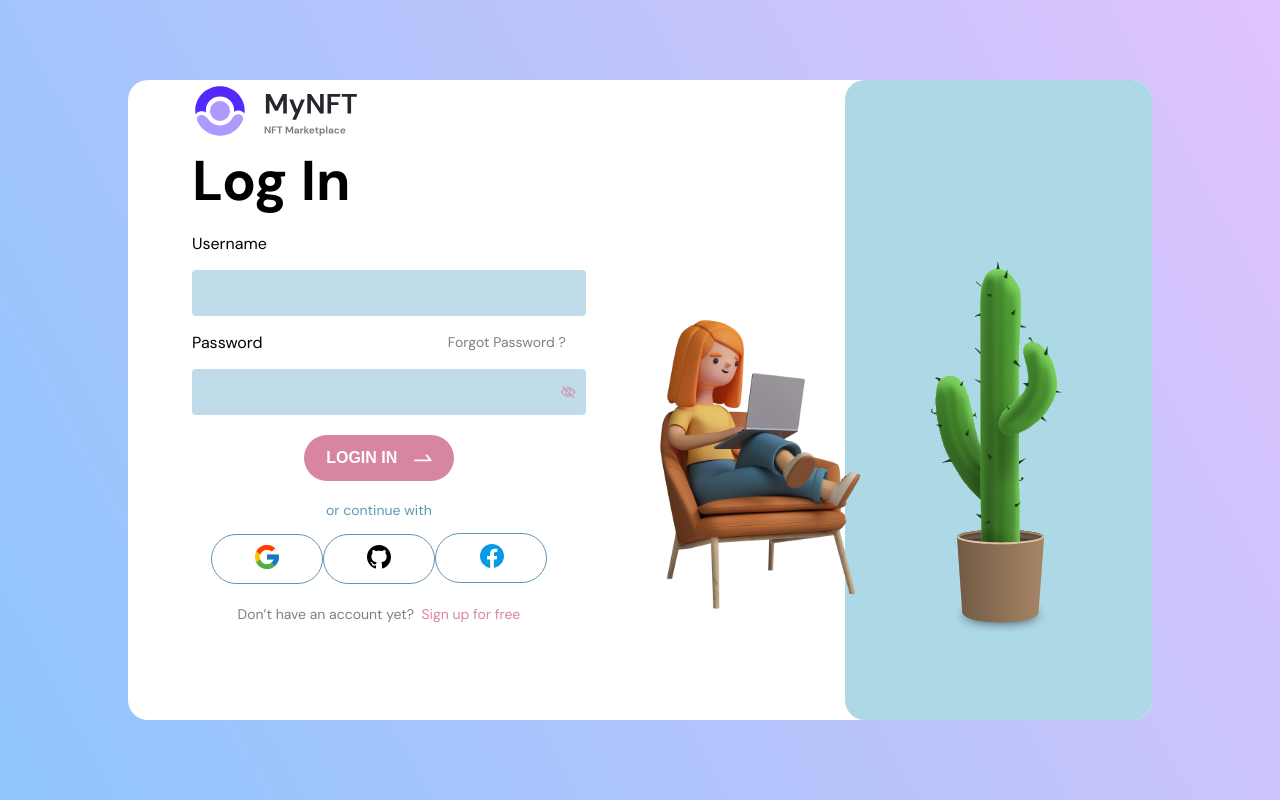
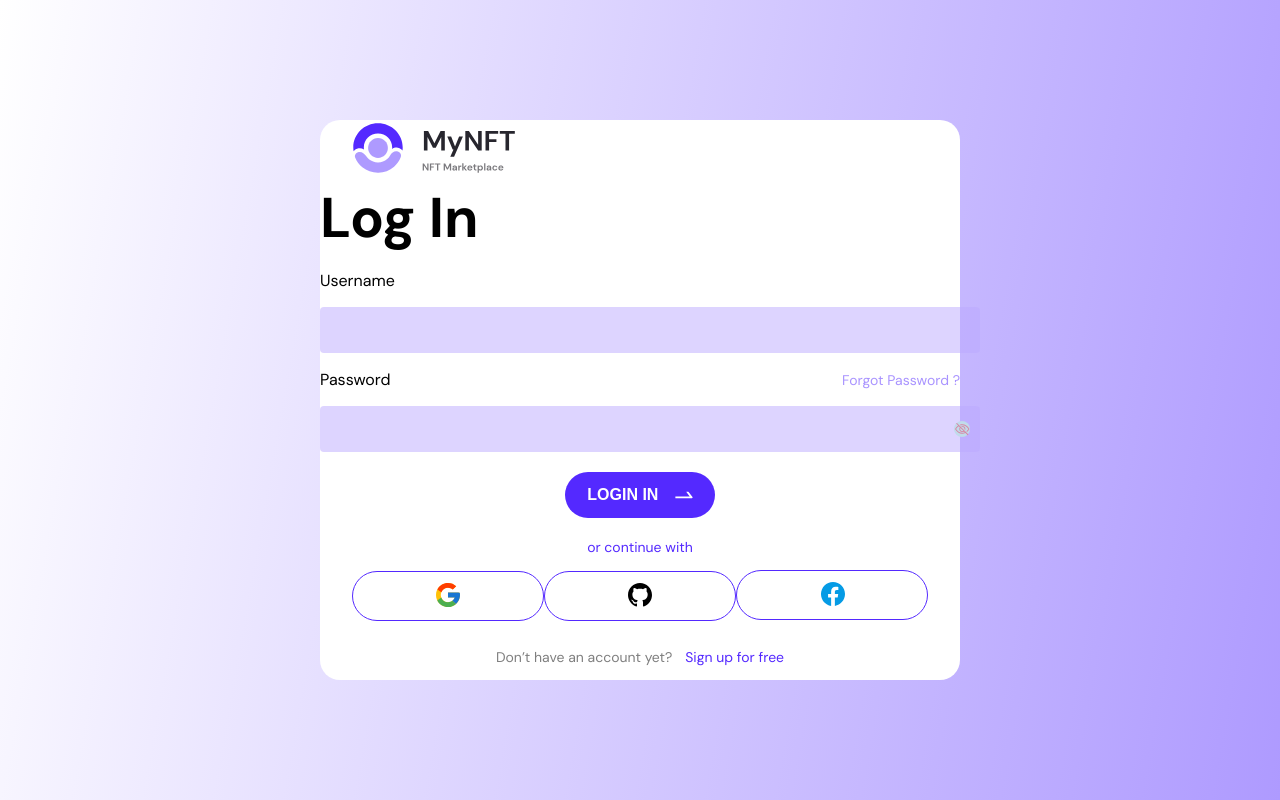
Before and after one commit to Mew-Kyu/myNFT, a React (Create React App) app: page /login in a window 1280 px wide. Built offline with nearby package versions, Linux system fonts and the light colour scheme.

Commit message:
fix sidebar

```diff
--- a/src/components/Sidebar/Sidebar.jsx
+++ b/src/components/Sidebar/Sidebar.jsx
@@ -1,14 +1,14 @@
 import { NavLink } from "react-router-dom";
 import styled from "styled-components";
 import logo from "assets/Logo.svg";
-import dashboard from "assets/dashboard.svg";
-import market from "assets/shop.svg";
-import bid from "assets/bids.svg";
-import portfolio from "assets/portfolio.svg";
-import wallet from "assets/wallet.svg";
-import favourite from "assets/favoutites.svg";
-import history from "assets/history.svg";
-import setting from "assets/settings.svg";
+import { ReactComponent as Dashboard } from "assets/dashboard.svg";
+import { ReactComponent as Market } from "assets/shop.svg";
+import { ReactComponent as Bid } from "assets/bids.svg";
+import { ReactComponent as Portfolio } from "assets/portfolio.svg";
+import { ReactComponent as Wallet } from "assets/wallet.svg";
+import { ReactComponent as Favourite } from "assets/favoutites.svg";
+import { ReactComponent as History } from "assets/history.svg";
+import { ReactComponent as Setting } from "assets/settings.svg";
 import mode from "assets/mode.svg";
 import plus from "assets/plus.svg";
 import eth from "assets/Ethereum (ETH).svg";
@@ -17,38 +17,58 @@ import ethbg from "assets/bg eth.svg";
 import { Toggle } from "components/Toggle";
 
 const StyledSideBar = styled.div`
+  .logo {
+    max-width: 100%;
+  }
   background-color: white;
   height: 100vh;
   padding: 32px;
-  .logo {
-    max-width: 100%;
+  .sidebar-menu {
+    font-weight: 700;
+    font-size: 12px;
+    line-height: 16px;
+    margin: 25px auto;
+    text-transform: uppercase;
+    letter-spacing: 0.14em;
+    color: #27262e;
+  }
+  a {
+    display: flex;
+    align-items: center;
+    text-decoration: unset;
+    color: #7a797d;
+    gap: 16px;
+    font-size: 16px;
+    font-weight: 500;
+    line-height: 21px;
+    margin-bottom: 24px;
+  }
+  .active {
+    svg {
+      path {
+        stroke: #5429ff;
+      }
+    }
+    color: #5429ff;
+    font-weight: 700;
+  }
+  .item-text {
+    margin-left: 12px;
   }
 `;
-const AllNav = styled.div`
-  margin-top: 32px;
-`;
-const StyledNavItem = styled.div`
+const StyledMode = styled.div`
   display: flex;
   align-items: center;
+  text-decoration: unset;
+  color: #7a797d;
   gap: 16px;
   font-size: 16px;
   font-weight: 500;
   line-height: 21px;
-  color: #7a797d;
-  margin-bottom: 25px;
-  a {
-    text-decoration: unset;
-    color: #7a797d;
-  }
+  margin-bottom: 24px;
 `;
-const TitleGroup = styled.p`
-  font-weight: 700;
-  font-size: 12px;
-  line-height: 16px;
-  margin: 25px auto;
-  text-transform: uppercase;
-  letter-spacing: 0.14em;
-  color: #27262e;
+const AllNav = styled.div`
+  margin-top: 32px;
 `;
 const Balance = styled.div`
   max-width: 228px;
@@ -102,33 +122,53 @@ const TopUp = styled.button`
     font-size: 14px;
   }
 `;
-const NavItem = ({ text, path, img, children }) => {
-  return (
-    <StyledNavItem>
-      <img src={img} alt="nav-icon"></img>
-      <NavLink to={path}>{text}</NavLink>
-      {children}
-    </StyledNavItem>
-  );
-};
+
 export const Sidebar = () => {
   return (
     <StyledSideBar>
       <img className="logo" src={logo} alt="logo" />
       <AllNav>
-        <NavItem img={dashboard} text="Dashboard" path="/"></NavItem>
-        <NavItem img={market} text="Market" path="/"></NavItem>
-        <NavItem img={bid} text="Active Bids" path="/"></NavItem>
-        <TitleGroup>profile</TitleGroup>
-        <NavItem img={portfolio} text="My Portfolio" path="/"></NavItem>
-        <NavItem img={wallet} text="Wallet" path="/"></NavItem>
-        <NavItem img={favourite} text="Favourites" path="/"></NavItem>
-        <NavItem img={history} text="History" path="/"></NavItem>
-        <NavItem img={setting} text="Settings" path="/"></NavItem>
-        <TitleGroup>other</TitleGroup>
-        <NavItem img={mode} text="Light Mode" path="/">
-          <Toggle />
-        </NavItem>
+        <div className="nav">
+          <NavLink to="/">
+            <Dashboard />
+            <span className="item-text">Dashboard</span>
+          </NavLink>
+          <NavLink to="/x">
+            <Market />
+            <span className="item-text">Market</span>
+          </NavLink>
+          <NavLink to="/x">
+            <Bid />
+            <span className="item-text">Active Bids</span>
+          </NavLink>
+          <div className="sidebar-menu">PROFILE</div>
+          <NavLink to="/x">
+            <Portfolio />
+            <span className="item-text">My Portfolio</span>
+          </NavLink>
+          <NavLink to="/x">
+            <Wallet />
+            <span className="item-text">Wallet</span>
+          </NavLink>
+          <NavLink to="/x">
+            <Favourite />
+            <span className="item-text">Favourite</span>
+          </NavLink>
+          <NavLink to="/x">
+            <History />
+            <span className="item-text">History</span>
+          </NavLink>
+          <NavLink to="/x">
+            <Setting />
+            <span className="item-text">Setting</span>
+          </NavLink>
+          <div className="sidebar-menu">Other</div>
+          <StyledMode>
+            <img src={mode} alt="Dark/Light mode" />
+            <span className="item-text">Light Mode</span>
+            <Toggle />
+          </StyledMode>
+        </div>
       </AllNav>
       <Balance>
         <img className="eth" src={ethbg} alt="ETH background" />
--- a/src/containers/Login/Login.jsx
+++ b/src/containers/Login/Login.jsx
@@ -10,41 +10,32 @@ import { Link } from "react-router-dom";
 import logo from "assets/Logo.svg";
 
 const StyledLogin = styled.div`
-  background-color: #8ec5fc;
-  background-image: linear-gradient(62deg, #8ec5fc 0%, #e0c3fc 100%);
+  background: rgb(255, 255, 255);
+  background: linear-gradient(
+    100deg,
+    rgba(255, 255, 255, 1) 0%,
+    rgba(174, 154, 255, 1) 100%
+  );
   height: 100vh;
   display: flex;
   justify-content: center;
   align-items: center;
   overflow: hidden;
   .logo {
+    padding-left: 30px;
     width: 166px;
     height: 56px;
   }
   .bg-login {
-    width: 80%;
-    height: 80%;
+    width: 50%;
+    height: 70%;
     background-color: white;
     border-radius: 20px;
-  }
-  .bg-right {
-    border-radius: 20px;
-    background-color: lightblue;
-    width: 30%;
-    height: 100%;
-    float: right;
-  }
-  .content {
-    height: 70%;
-    width: 70%;
-    position: absolute;
     display: flex;
-    justify-content: space-between;
     align-items: center;
-    margin: 0 5%;
   }
   .form-login {
-    width: 60%;
+    width: 100%;
   }
   .images {
     margin-top: 20%;
@@ -72,13 +63,13 @@ const StyledLogin = styled.div`
   .forgot {
     font-weight: 300;
     font-size: 14px;
-    color: #000;
+    color: #5429ff;
     opacity: 0.5;
   }
   .input-username {
     height: 46px;
     width: 100%;
-    background: #c0dbea;
+    background: rgba(187, 170, 255, 0.5);
     border-radius: 4px;
     border: none;
     font-size: 14px;
@@ -90,7 +81,7 @@ const StyledLogin = styled.div`
   .input-password {
     height: 46px;
     width: 100%;
-    background: #c0dbea;
+    background: rgba(187, 170, 255, 0.5);
     border-radius: 4px;
     border: none;
     display: flex;
@@ -103,7 +94,7 @@ const StyledLogin = styled.div`
   }
   .pass {
     font-size: 14px;
-    background: #c0dbea;
+    background: none;
     width: 90%;
     border: none;
   }
@@ -113,7 +104,7 @@ const StyledLogin = styled.div`
   .log-button {
     width: 150px;
     height: 46px;
-    background: #d885a3;
+    background: #5429ff;
     border-radius: 23px;
     border: none;
     margin: 20px auto;
@@ -130,12 +121,12 @@ const StyledLogin = styled.div`
   .continue {
     font-weight: 400;
     font-size: 14px;
-    color: #6096b4;
+    color: #5429ff;
   }
   .logwith button {
     width: 30%;
     height: 50px;
-    border: 1px solid #6096b4;
+    border: 1px solid #5429ff;
     border-radius: 40px;
     background-color: #fff;
     cursor: pointer;
@@ -155,7 +146,7 @@ const StyledLogin = styled.div`
   .reg {
     font-weight: 400;
     font-size: 14px;
-    color: #d885a3;
+    color: #5429ff;
   }
 
   @media (max-width: 768px) {
@@ -188,8 +179,7 @@ const Login = () => {
   return (
     <StyledLogin>
       <div className="bg-login">
-        <div className="bg-right"></div>
-        <div className="content">
+        {/* <div className="content"> */}
         <div className="form-login">
           <img className="logo" src={logo} alt="Logo" />
           <p className="title-login">Log In</p>
@@ -228,11 +218,7 @@ const Login = () => {
             </div>
           </div>
         </div>
-          <div className="images">
-            <img className="girl" src={girl} alt="Girl" />
-            <img className="tree" src={cactus} alt="Tree" />
-          </div>
-        </div>
+        {/* </div> */}
       </div>
     </StyledLogin>
   );
```
Also changed, not shown: src/assets/login/astronaut.svg (added). Lines whose indentation alone changed are shown as unchanged.
